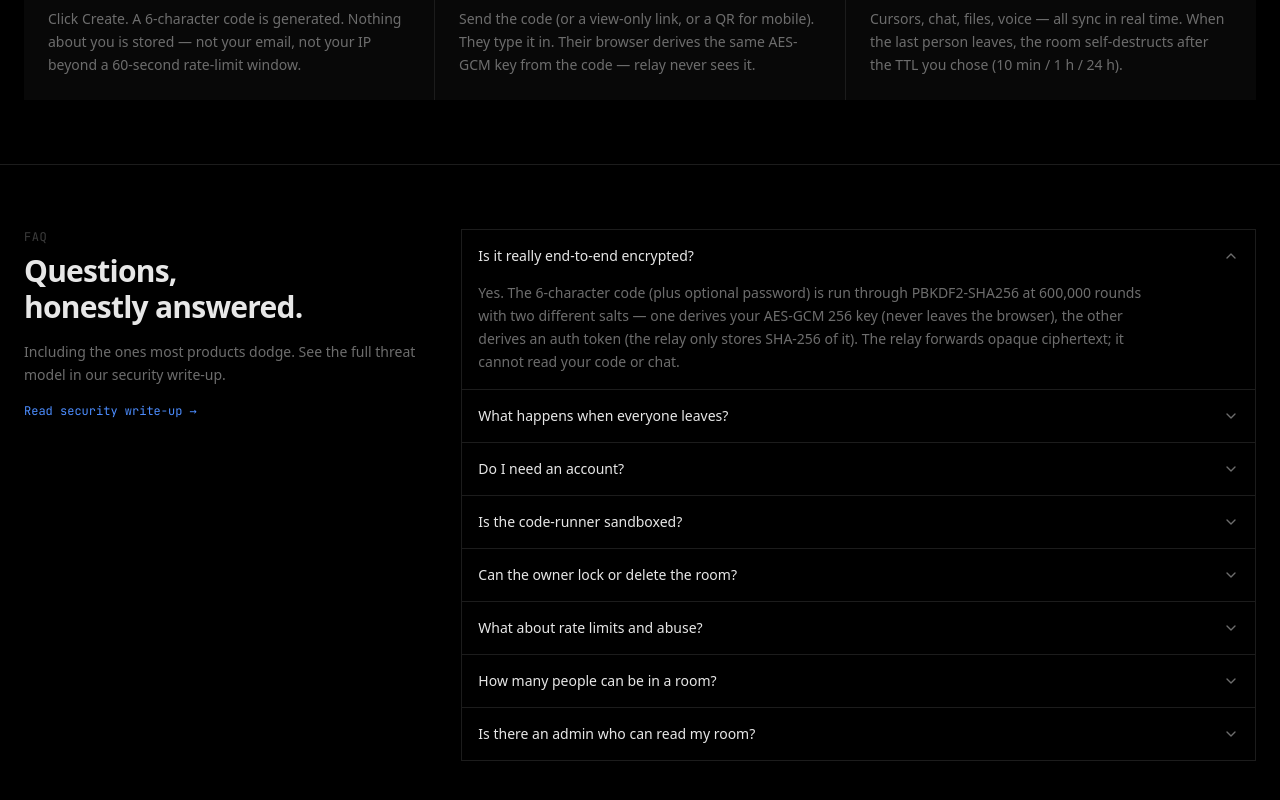
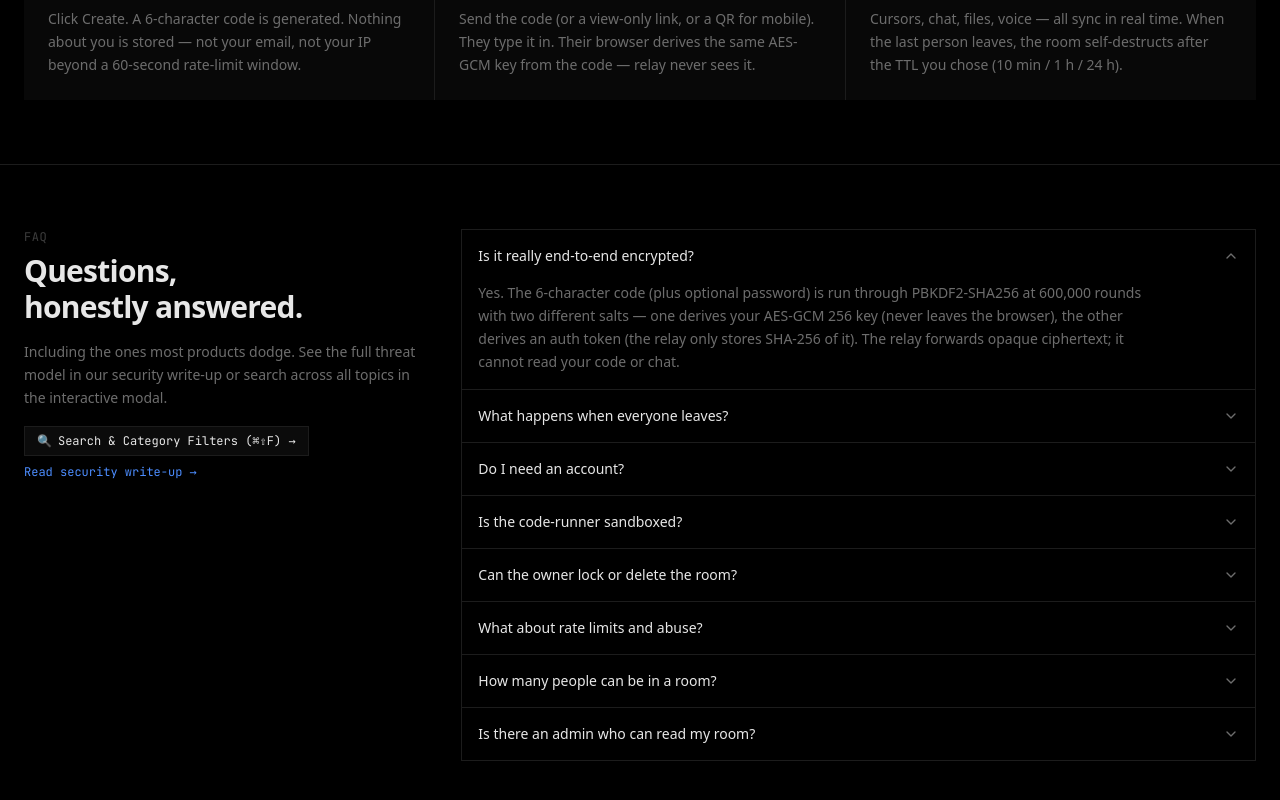
Before and after one commit to AvishkarKedar/textshare, a Next.js app: page / in a window 1280 px wide. Shown: the part 1524-2324 px from the top of the page. Built offline with nearby package versions, Linux system fonts and the light colour scheme.

Commit message:
fix(faq): wire all header, footer, and section FAQ triggers to interactive FaqModal with category search

```diff
--- a/src/components/landing/FAQ.tsx
+++ b/src/components/landing/FAQ.tsx
@@ -43,6 +43,7 @@ const FAQS = [
 export function FAQ() {
   const [open, setOpen] = useState<number | null>(0);
   const toggleSecurity = useAnon((s) => s.toggleSecurity);
+  const toggleFaq = useAnon((s) => s.toggleFaq);
   return (
     <section id="faq" className="hairline-t scroll-mt-12">
       <div className="mx-auto max-w-7xl px-6 py-16">
@@ -58,17 +59,25 @@ export function FAQ() {
             </h2>
             <p className="anon-sans mt-4 text-sm leading-relaxed anon-mut">
               Including the ones most products dodge. See the full threat model
-              in our security write-up.
+              in our security write-up or search across all topics in the interactive modal.
             </p>
+            <div className="mt-4 flex flex-col gap-2 items-start">
+              <button
+                onClick={() => toggleFaq()}
+                className="anon-mono inline-flex items-center gap-1.5 text-xs bg-[var(--anon-panel)] hairline px-3 py-1.5 hover:bg-[var(--anon-raise)] hover:text-[var(--anon-fg)] transition-colors cursor-pointer"
+              >
+                <span>🔍</span> Search & Category Filters (⌘⇧F) →
+              </button>
               <button
                 onClick={() => {
                   toggleSecurity();
                   toast("Opening threat model", { description: "Full security write-up with honest limits." });
                 }}
-              className="anon-mono mt-4 inline-flex items-center gap-1 text-xs anon-accent hover:underline cursor-pointer"
+                className="anon-mono inline-flex items-center gap-1 text-xs anon-accent hover:underline cursor-pointer"
               >
                 Read security write-up →
               </button>
+            </div>
           </div>
           <div className="hairline">
             {FAQS.map((f, i) => {
--- a/src/components/landing/Hero.tsx
+++ b/src/components/landing/Hero.tsx
@@ -17,6 +17,8 @@ export function Hero() {
   const enterRoom = useAnon((s) => s.enterRoom);
   const recentRooms = useAnon((s) => s.recentRooms);
   const toggleBookmarks = useAnon((s) => s.toggleBookmarks);
+  const toggleSecurity = useAnon((s) => s.toggleSecurity);
+  const toggleFaq = useAnon((s) => s.toggleFaq);
   const [code, setCode] = useState("");
   const [err, setErr] = useState("");
   const [booting, setBooting] = useState(false);
@@ -88,12 +90,13 @@ export function Hero() {
               <span className="anon-mono text-sm anon-fg">anonshare</span>
             </div>
             <div className="flex items-center gap-4">
-              <a
-                href="#faq"
-                className="anon-mono text-xs text-[#8c8c8c] hover:text-[#e7e7e7] hover:underline transition-colors"
+              <button
+                type="button"
+                onClick={() => toggleFaq()}
+                className="anon-mono text-xs text-[#8c8c8c] hover:text-[#e7e7e7] hover:underline transition-colors cursor-pointer"
               >
                 FAQ
-              </a>
+              </button>
               <button
                 type="button"
                 onClick={() => toggleSecurity()}
--- a/src/components/landing/LandingFooter.tsx
+++ b/src/components/landing/LandingFooter.tsx
@@ -48,7 +48,7 @@ export function LandingFooter() {
               help
             </div>
             <ul className="space-y-2 anon-sans text-sm anon-mut">
-              <li><button onClick={scrollToFaq} className="hover:anon-fg text-left cursor-pointer">Frequently Asked Questions (FAQ)</button></li>
+              <li><button onClick={() => toggleFaq()} className="hover:anon-fg text-left cursor-pointer">Frequently Asked Questions (FAQ)</button></li>
               <li><button onClick={() => toggleShortcuts()} className="hover:anon-fg text-left cursor-pointer">Keyboard shortcuts</button></li>
               <li><button onClick={() => toast("Slash commands in editor", { description: "Type / in any line: /run /test /clear /whiteboard /crypto /faq /export …" })} className="hover:anon-fg text-left cursor-pointer">Slash commands</button></li>
               <li><button onClick={() => toggleStatus()} className="hover:anon-fg text-left cursor-pointer">System status</button></li>
--- a/src/components/palette/CommandPalette.tsx
+++ b/src/components/palette/CommandPalette.tsx
@@ -46,7 +46,7 @@ export function CommandPalette() {
   const items = useMemo<CmdItem[]>(() => {
     const close = () => s.togglePalette();
     return [
-      { id: "run", label: "Run code", kbd: "⌘↵", icon: Play, group: "editor", run: () => { close(); } },
+      { id: "run", label: "Run code", kbd: "⌘↵", icon: Play, group: "editor", run: () => { s.runCode(); close(); } },
       { id: "tests", label: "Run tests (parse test()/describe())", kbd: "⌘⇧T", icon: FlaskConical, group: "editor", run: () => { s.runTests(); close(); } },
       { id: "generative", label: "Generative UI builder", kbd: "⌘⇧G", icon: Sparkles, group: "tools", run: () => { s.toggleGenerative(); close(); } },
       { id: "chat", label: s.chatOpen ? "Close chat" : "Open chat", kbd: "⌘J", icon: MessageSquare, group: "view", run: () => { s.toggleChat(); close(); } },
```
Lines whose indentation alone changed are shown as unchanged.
